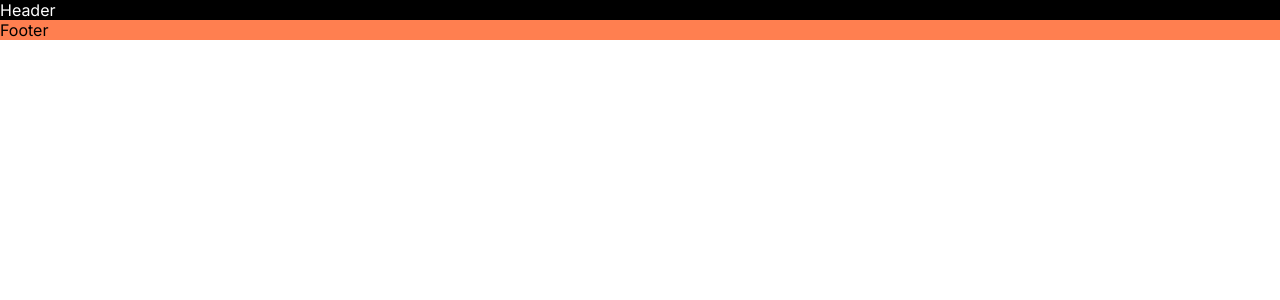
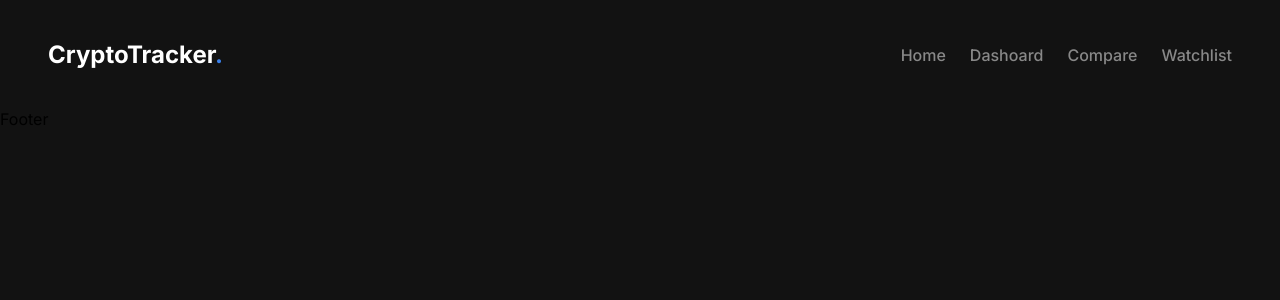
Before and after one commit to santmailo/cryptoTracker, a React app: page / in a window 1280 px wide. Shown: the top 300 px of the page. Built offline with nearby package versions, Linux system fonts and the light colour scheme; the HTML template or start-up script is replaced by a standard one.

Commit message:
Navbar is almost complete just need to add Dashboard button

```diff
--- a/package.json
+++ b/package.json
@@ -10,6 +10,10 @@
     "preview": "vite preview"
   },
   "dependencies": {
+    "@emotion/react": "^11.11.1",
+    "@emotion/styled": "^11.11.0",
+    "@mui/icons-material": "^5.15.1",
+    "@mui/material": "^5.15.1",
     "react": "^18.2.0",
     "react-dom": "^18.2.0"
   },
--- a/src/App.css
+++ b/src/App.css
@@ -12,8 +12,8 @@
 
 body{
   margin: 0;
-  height: 200vh;
   font-family: 'Inter', sans-serif;
+  background-color: var(--black);
 }
 
 ::selection{
@@ -33,3 +33,8 @@ body{
   background: var(--blue);
   border-radius: 0.3rem;
 }
+
+a{
+  color: var(--white) !important;
+  text-decoration: none;
+}
--- a/src/components/Common/Footer/styles.css
+++ b/src/components/Common/Footer/styles.css
@@ -1,5 +1,6 @@
 .footer{
   width: 100%;
-  background-color: coral;
+  /* background-color: coral; */
   color: #000;
+  /* height: 100vh; */
 }
--- /dev/null
+++ b/src/components/Common/Header/MobileMenu.jsx
@@ -0,0 +1,35 @@
+import React from 'react';
+import Drawer from '@mui/material/Drawer';
+import MenuRoundedIcon from '@mui/icons-material/MenuRounded';
+import { IconButton } from '@mui/material';
+
+export default function MobileMenu() {
+  const [open, setOpen] = React.useState(false);
+
+
+  return (
+    <div>
+
+      <IconButton onClick={() => setOpen(true)}>
+      <MenuRoundedIcon className='link'/>
+      </IconButton>
+        <Drawer anchor={"right"} open={open} onClose={() => setOpen(false)}>
+        {/* Menu options comes inside Drawer*/}
+        <div className='mobile-menu-links'>
+          <a href='/'>
+            <p className='link'>Home</p>
+          </a>
+          <a href='/'>
+            <p className='link'>Dashoard</p>
+          </a>
+          <a href='/'>
+            <p className='link'>Compare</p>
+          </a>
+          <a href='/'>
+            <p className='link'>Watchlist</p>
+          </a>
+      </div>
+        </Drawer>
+    </div>
+  );
+}
--- a/src/components/Common/Header/index.jsx
+++ b/src/components/Common/Header/index.jsx
@@ -1,9 +1,31 @@
 // import React from 'react'
 import './styles.css'
+import MobileMenu from './MobileMenu';
 
 function Header() {
   return (
-    <div className='header'>Header</div>
+    <div className='navbar'>
+      <h1 className='logo'>CryptoTracker<span style={{color: "var(--blue)"}}>.</span></h1>
+      <div className='links'>
+        <a href='/'>
+          <p className='link'>Home</p>
+        </a>
+        <a href='/'>
+          <p className='link'>Dashoard</p>
+        </a>
+        <a href='/'>
+          <p className='link'>Compare</p>
+        </a>
+        <a href='/'>
+          <p className='link'>Watchlist</p>
+        </a>
+      </div>
+
+      <div className='mobile-drawer'>
+        <MobileMenu />
+
+      </div>
+    </div>
   )
 }
 
--- a/src/components/Common/Header/styles.css
+++ b/src/components/Common/Header/styles.css
@@ -1,5 +1,67 @@
-.header{
-  width: 100%;
-  background-color: black;
+.navbar{
+  position: sticky;
+  top: 0;
+
   color: #fff;
+  background-color: var(--black);
+
+  display:flex;
+  justify-content: space-between;
+  align-items: center;
+  padding: 1.5rem 3rem;
+  z-index: 100;
 }
+
+.logo{
+  font-size: 1.5rem;;
+}
+
+.links{
+  display:flex;
+  justify-content: flex-end;
+  align-items: center;
+  gap: 1.5rem;
+
+}
+
+.link{
+  color: var(--grey);
+  font-weight: 500;
+  font-size: 1rem;
+}
+
+.link:hover{
+  color: var(--white);
+  transition: all 0.3s;
+}
+
+.mobile-drawer{
+  display: none;
+}
+
+
+@media only screen and (max-width: 800px) {
+
+  .navbar{
+    padding: 1.5rem;
+  }
+
+  .logo{
+    font-size: 1rem;
+  }
+
+  .links{
+    display: none;
+  }
+
+  .mobile-drawer{
+    display: block;
+  }
+
+  .mobile-menu-links{
+    width: 40vh;
+    background: var(--black);
+    height: 100vh;
+    padding: 1.5rem;
+  }
+}
```
Also changed, not shown: 1 other file (tests, documents, lock files or other folders).
